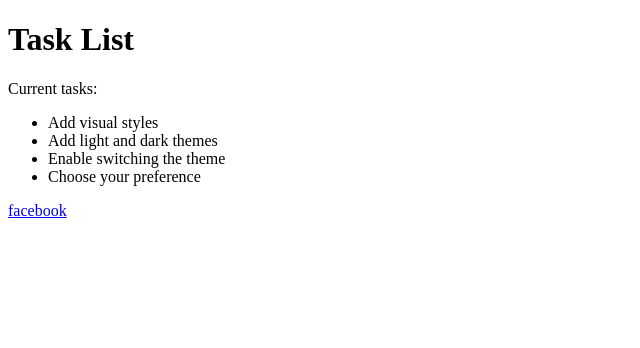
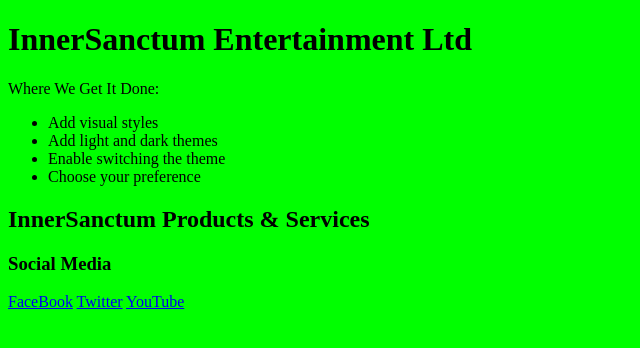
Before and after one commit to innersanctumentertainment/simple-website, a plain HTML site: page index.html in a window 1280 px wide. Shown: the whole page, without its empty margins (0-640 px from the left). Drawn offline with Linux system fonts and the light colour scheme.

```diff
--- a/index.html
+++ b/index.html
@@ -5,15 +5,24 @@
     <title>Simple website</title>
     <link rel="stylesheet" href="main.css">
   </head>
-  <body>
-    <h1>Task List</h1>
-    <p id="msg">Current tasks:</p>
+  <body class="light-theme">
+    <h1>InnerSanctum Entertainment Ltd</h1>
+    <p id="msg">Where We Get It Done:</p>
+
     <ul>
       <li class="list">Add visual styles</li>
       <li class="list">Add light and dark themes</li>
       <li>Enable switching the theme</li>
       <li> Choose your preference </li>
     </ul>
-    <a href="https://www.facebook.com">facebook</a>
+
+
+<h2>InnerSanctum Products & Services</h2>
+
+<h3>Social Media</h3>
+    <a href="https://www.facebook.com/InnerSanctumEnt">FaceBook</a>
+<a href="https://twitter.com/ISanctumStudios">Twitter</a>
+    <a href="https://www.youtube.com/innersanctumentertainment">YouTube</a>
+
   </body>
 </html>
```
